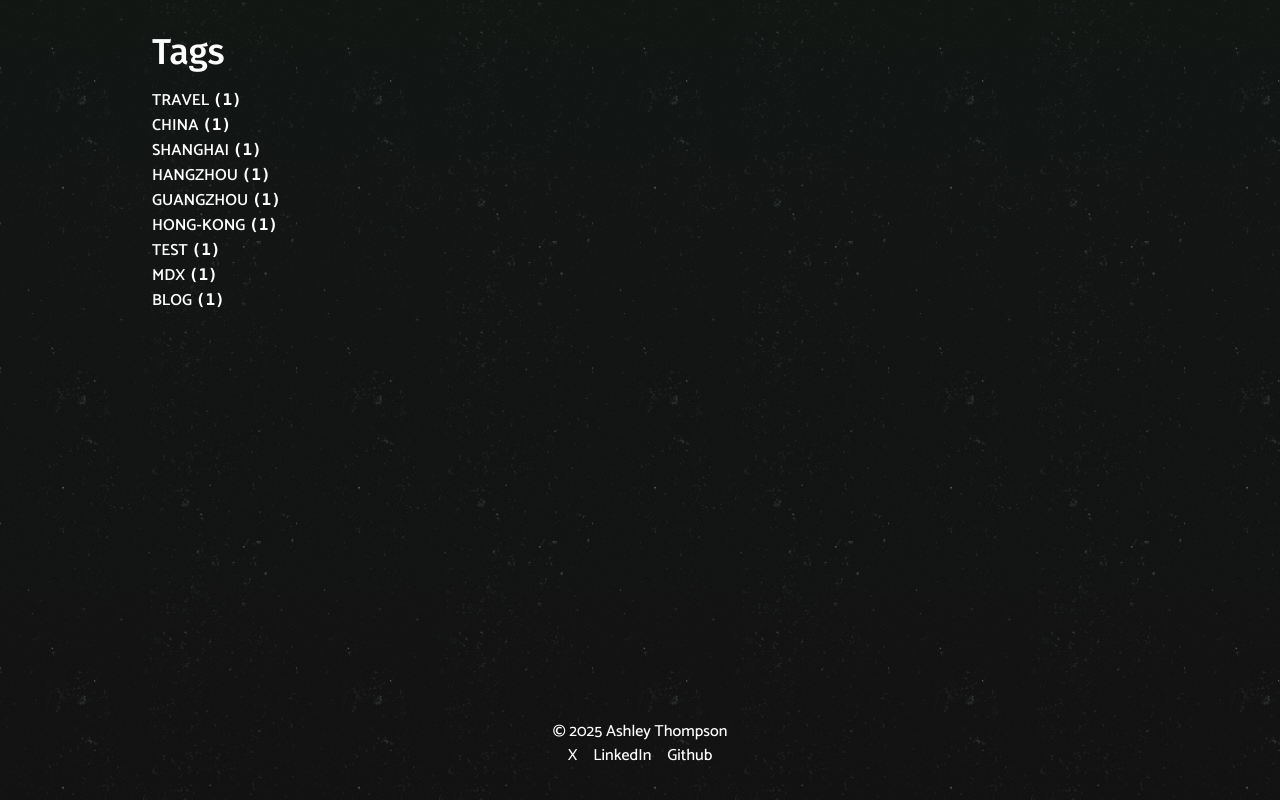
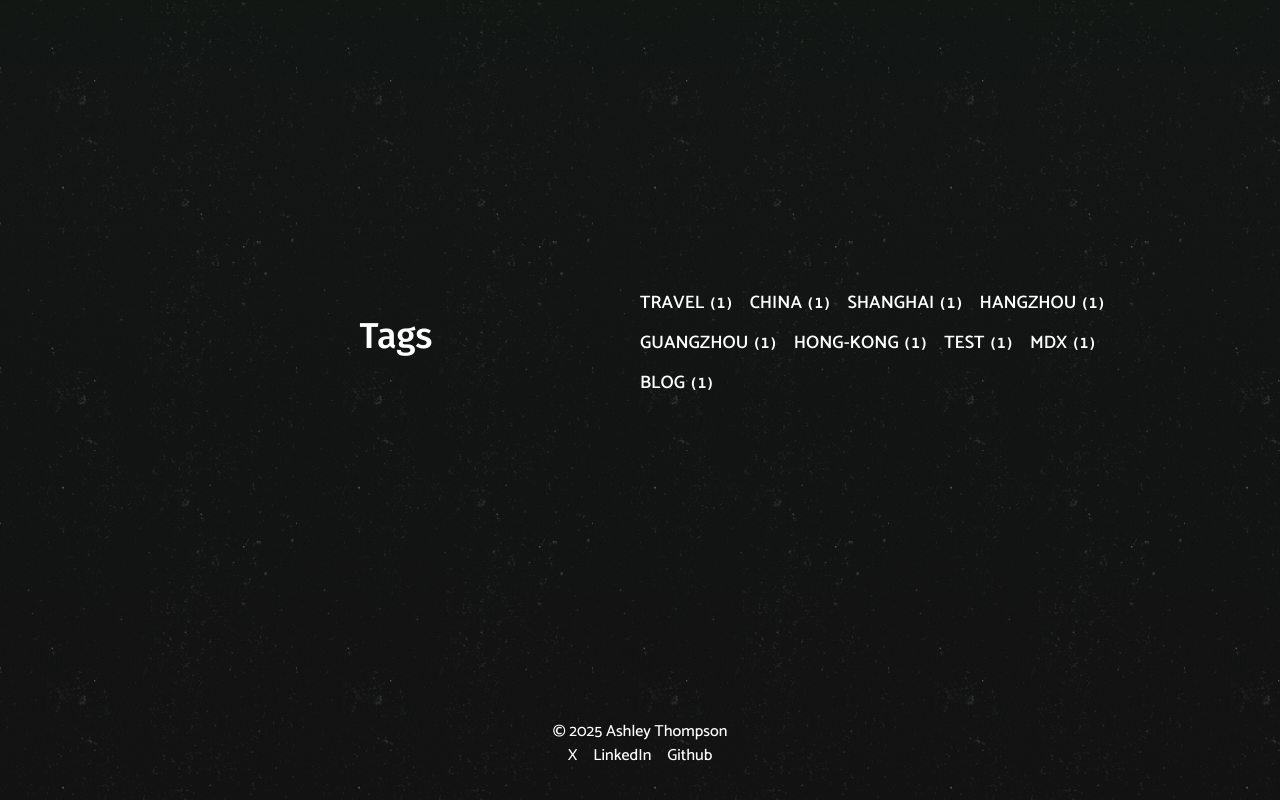
Before and after one commit to FluroAsh/nextjs-mdx-portfolio, a Next.js app: page /tags in a window 1280 px wide. Built offline with nearby package versions, Linux system fonts and the light colour scheme.

Commit message:
refactor: Updates letter spacing on titles

```diff
--- a/src/app/tags/[tag]/page.tsx
+++ b/src/app/tags/[tag]/page.tsx
@@ -31,7 +31,7 @@ export default async function TagPage(props: { params: { tag: string } }) {
           <div className="overflow-hidden">
             <Link
               href={`/blog/${post.slug}`}
-              className="leading-8 hover:text-green-500 inline-block text-xl transition-colors duration-75"
+              className="leading-8 hover:text-green-500 inline-block text-2xl tracking-tight transition-colors duration-75"
             >
               <h2>{post.title}</h2>
             </Link>
--- a/src/app/tags/page.tsx
+++ b/src/app/tags/page.tsx
@@ -4,19 +4,21 @@ import tagData from "@/data/tag-data.json" assert { type: "json" };
 
 export default async function Page() {
   return (
-    <div className="mx-auto max-w-screen-lg py-8 px-6">
+    <div className="grid grid-cols-2 place-items-center mx-auto max-w-screen-lg py-8 px-6">
       <h1 className="text-4xl pb-4">Tags</h1>
 
+      <div className="flex gap-4 flex-wrap">
         {Object.entries(tagData).map(([tag, count]) => (
           <div key={tag}>
             <Link
               href={`tags/${tag}`}
-            className="font-semibold uppercase hover:text-green-500 transition-colors duration-75"
+              className="text-lg font-semibold uppercase hover:text-green-500 transition-colors duration-75 leading-none"
             >
-            {tag} <span className="font-mono">({count})</span>
+              {tag} <span className="font-mono text-sm">({count})</span>
             </Link>
           </div>
         ))}
       </div>
+    </div>
   );
 }
--- a/src/layouts/post-layout.tsx
+++ b/src/layouts/post-layout.tsx
@@ -23,7 +23,7 @@ export default function PostLayout({
     <div className="flex flex-col">
       <div className="mx-auto px-6">
         <header className="text-center pt-4 mx-auto">
-          <h1 className="text-3xl ">{post.title}</h1>
+          <h1 className="text-3xl tracking-tight">{post.title}</h1>
           <ArticleDateTime date={post.date} stats={post.readingTime} />
           <hr className="my-2" />
         </header>
```
Lines whose indentation alone changed are shown as unchanged.
